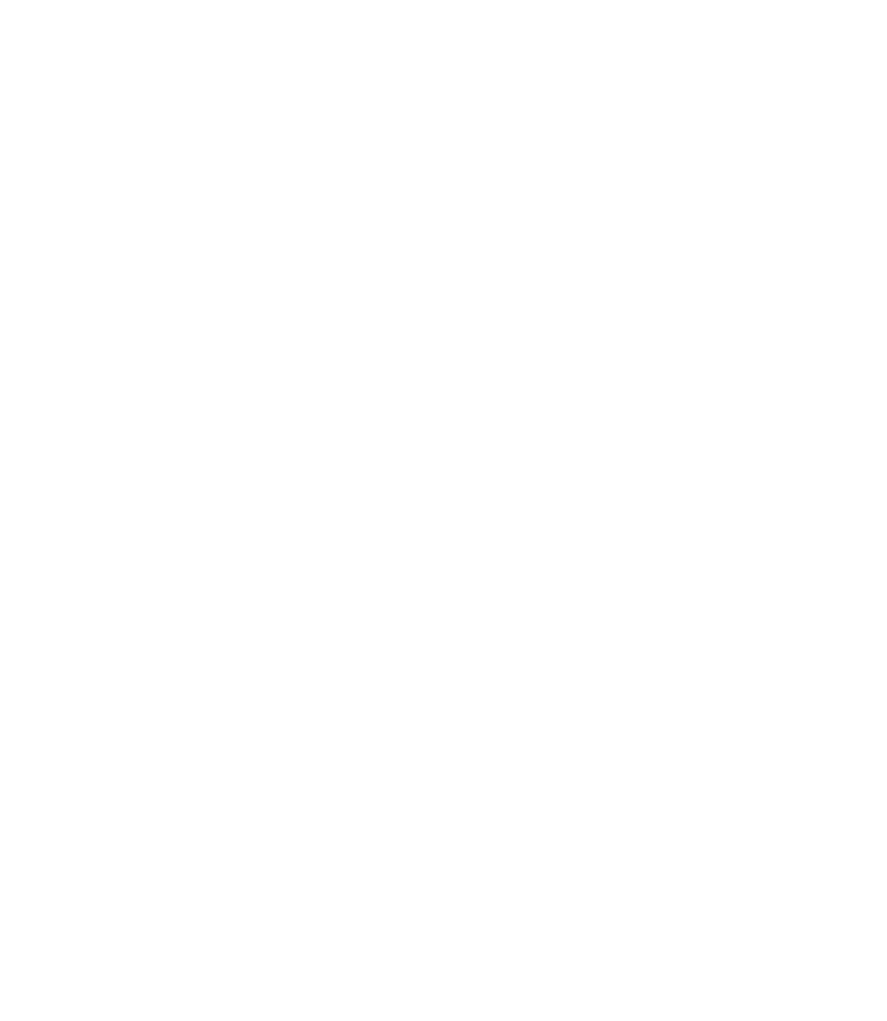
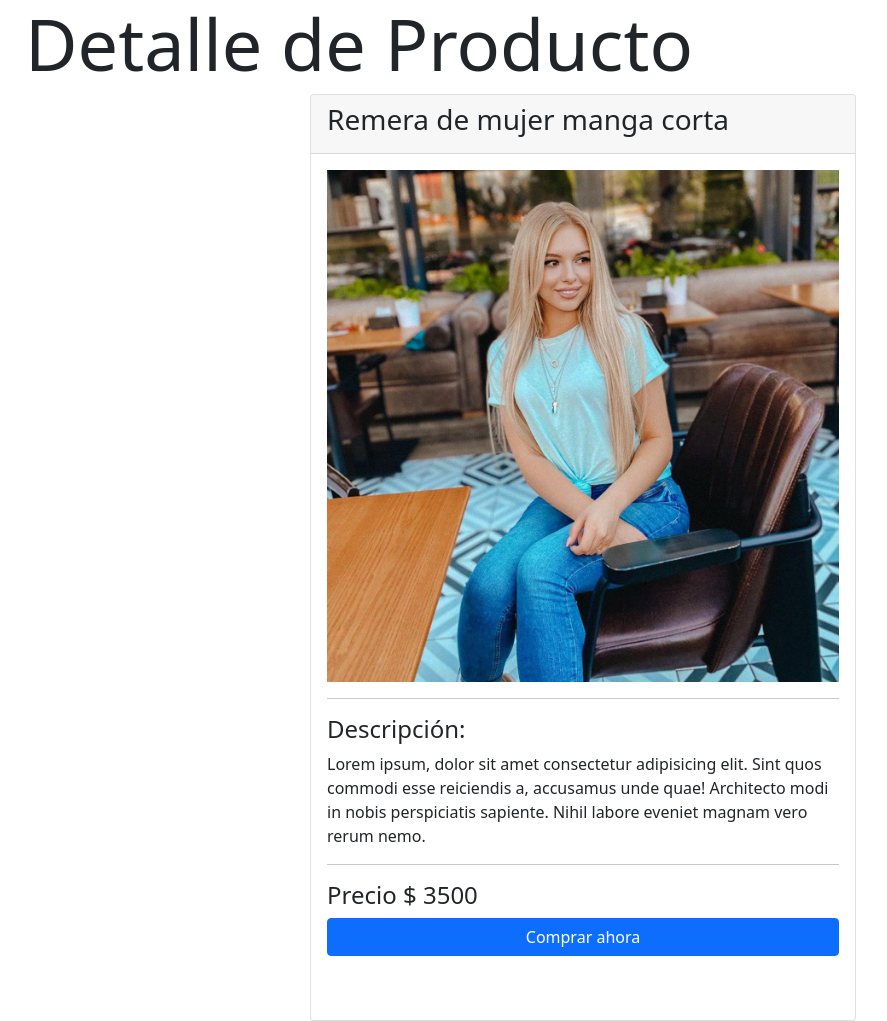
Before and after one commit to Manzaraz/mercadopago-node-express, a website: page index.html in a window 1280 px wide. Shown: the whole page, without its empty margins (57-944 px from the left). Before the commit the page ends 800 px from the top, so only its background shows below. Drawn offline with nearby package versions, Linux system fonts and the light colour scheme.

Commit message:
designs & assets

```diff
--- a/index.html
+++ b/index.html
@@ -4,9 +4,41 @@
     <meta charset="UTF-8">
     <meta http-equiv="X-UA-Compatible" content="IE=edge">
     <meta name="viewport" content="width=device-width, initial-scale=1.0">
-    <title>Document</title>
+    <link rel="stylesheet" href="https://cdn.jsdelivr.net/npm/bootstrap@5.0.2/dist/css/bootstrap.min.css">
+
+    <title>MercadoPago | node-express</title>
 </head>
 <body>
+    <div class="container">
+        <h2 class="display-2">Detalle de Producto</h2>
+        <div class="row">
+            <div class="col-md-6 offset-3">
+                <div class="card">
+                    <div class="card-header">
+                        <h3>Remera de mujer manga corta</h3>
 
+                    </div>
+                    <div class="card-body">
+                        <img src="./assets/remera.jpg" alt="Foto del producto" style="width: 100%;" >
+                        <hr>
+                        <h4>Descripción:</h4>
+                        <p>
+                            Lorem ipsum, dolor sit amet consectetur adipisicing elit. Sint quos commodi esse reiciendis a, accusamus unde quae! Architecto modi in nobis perspiciatis sapiente. Nihil labore eveniet magnam vero rerum nemo.
+                        </p>
+                        <hr>
+                        <h4>Precio $ 3500</h4>
+                        <div >
+                            <form action="" class="d-grid gap-2" >
+                                <input type="submit" value="Comprar ahora" class="btn btn-primary btn-block" >
+                            </form>
+                        </div>
+                        <br>
+                        <br>
+                    </div>
+                </div>
+
+            </div>
+        </div>
+    </div>
 </body>
 </html>
```
Also changed, not shown: assets/remera.jpg (added).
